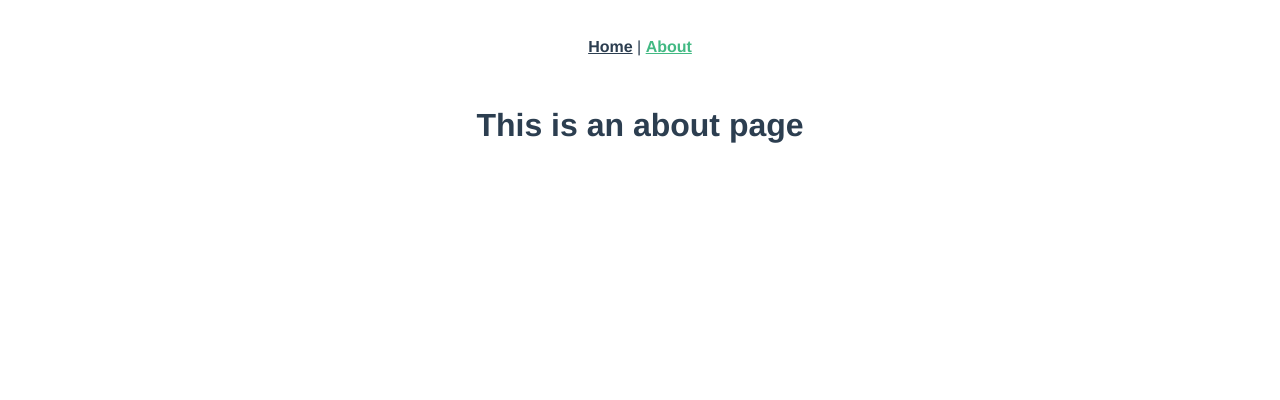
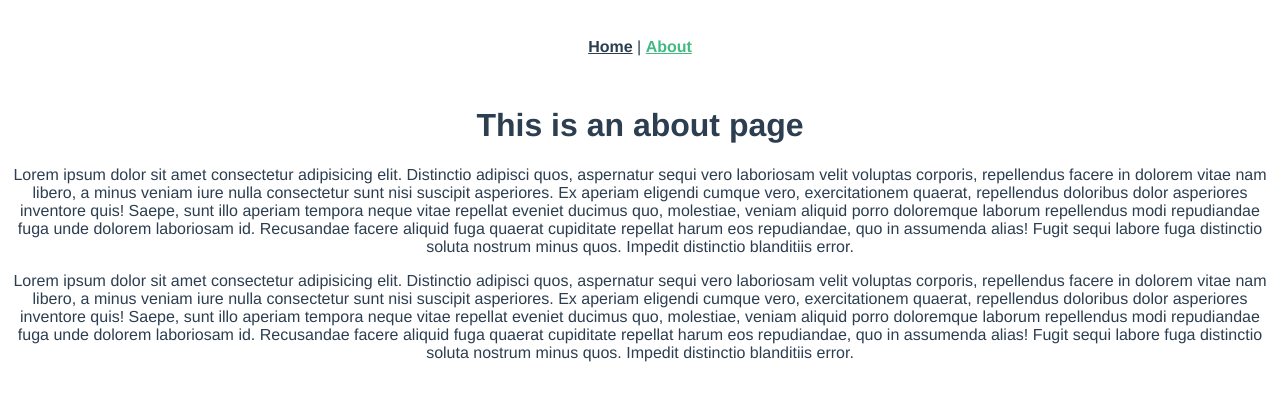
Before and after one commit to vanheaven-ui/vue-router, a Vue app: page /about in a window 1280 px wide. Shown: the top 400 px of the page. Built offline with nearby package versions, Linux system fonts and the light colour scheme.

Commit message:
Remove some boilerplate files and add placeholder content in views

```diff
--- a/src/components/HelloWorld.vue
+++ /dev/null
@@ -1,58 +0,0 @@
-<template>
-  <div class="hello">
-    <h1>{{ msg }}</h1>
-    <p>
-      For a guide and recipes on how to configure / customize this project,<br>
-      check out the
-      <a href="https://cli.vuejs.org" target="_blank" rel="noopener">vue-cli documentation</a>.
-    </p>
-    <h3>Installed CLI Plugins</h3>
-    <ul>
-      <li><a href="https://github.com/vuejs/vue-cli/tree/dev/packages/%40vue/cli-plugin-babel" target="_blank" rel="noopener">babel</a></li>
-      <li><a href="https://github.com/vuejs/vue-cli/tree/dev/packages/%40vue/cli-plugin-router" target="_blank" rel="noopener">router</a></li>
-    </ul>
-    <h3>Essential Links</h3>
-    <ul>
-      <li><a href="https://vuejs.org" target="_blank" rel="noopener">Core Docs</a></li>
-      <li><a href="https://forum.vuejs.org" target="_blank" rel="noopener">Forum</a></li>
-      <li><a href="https://chat.vuejs.org" target="_blank" rel="noopener">Community Chat</a></li>
-      <li><a href="https://twitter.com/vuejs" target="_blank" rel="noopener">Twitter</a></li>
-      <li><a href="https://news.vuejs.org" target="_blank" rel="noopener">News</a></li>
-    </ul>
-    <h3>Ecosystem</h3>
-    <ul>
-      <li><a href="https://router.vuejs.org" target="_blank" rel="noopener">vue-router</a></li>
-      <li><a href="https://vuex.vuejs.org" target="_blank" rel="noopener">vuex</a></li>
-      <li><a href="https://github.com/vuejs/vue-devtools#vue-devtools" target="_blank" rel="noopener">vue-devtools</a></li>
-      <li><a href="https://vue-loader.vuejs.org" target="_blank" rel="noopener">vue-loader</a></li>
-      <li><a href="https://github.com/vuejs/awesome-vue" target="_blank" rel="noopener">awesome-vue</a></li>
-    </ul>
-  </div>
-</template>
-
-<script>
-export default {
-  name: 'HelloWorld',
-  props: {
-    msg: String
-  }
-}
-</script>
-
-<!-- Add "scoped" attribute to limit CSS to this component only -->
-<style scoped>
-h3 {
-  margin: 40px 0 0;
-}
-ul {
-  list-style-type: none;
-  padding: 0;
-}
-li {
-  display: inline-block;
-  margin: 0 10px;
-}
-a {
-  color: #42b983;
-}
-</style>
--- a/src/views/About.vue
+++ b/src/views/About.vue
@@ -1,5 +1,31 @@
 <template>
   <div class="about">
     <h1>This is an about page</h1>
+    <p>
+      Lorem ipsum dolor sit amet consectetur adipisicing elit. Distinctio
+      adipisci quos, aspernatur sequi vero laboriosam velit voluptas corporis,
+      repellendus facere in dolorem vitae nam libero, a minus veniam iure nulla
+      consectetur sunt nisi suscipit asperiores. Ex aperiam eligendi cumque
+      vero, exercitationem quaerat, repellendus doloribus dolor asperiores
+      inventore quis! Saepe, sunt illo aperiam tempora neque vitae repellat
+      eveniet ducimus quo, molestiae, veniam aliquid porro doloremque laborum
+      repellendus modi repudiandae fuga unde dolorem laboriosam id. Recusandae
+      facere aliquid fuga quaerat cupiditate repellat harum eos repudiandae, quo
+      in assumenda alias! Fugit sequi labore fuga distinctio soluta nostrum
+      minus quos. Impedit distinctio blanditiis error.
+    </p>
+    <p>
+      Lorem ipsum dolor sit amet consectetur adipisicing elit. Distinctio
+      adipisci quos, aspernatur sequi vero laboriosam velit voluptas corporis,
+      repellendus facere in dolorem vitae nam libero, a minus veniam iure nulla
+      consectetur sunt nisi suscipit asperiores. Ex aperiam eligendi cumque
+      vero, exercitationem quaerat, repellendus doloribus dolor asperiores
+      inventore quis! Saepe, sunt illo aperiam tempora neque vitae repellat
+      eveniet ducimus quo, molestiae, veniam aliquid porro doloremque laborum
+      repellendus modi repudiandae fuga unde dolorem laboriosam id. Recusandae
+      facere aliquid fuga quaerat cupiditate repellat harum eos repudiandae, quo
+      in assumenda alias! Fugit sequi labore fuga distinctio soluta nostrum
+      minus quos. Impedit distinctio blanditiis error.
+    </p>
   </div>
 </template>
--- a/src/views/Home.vue
+++ b/src/views/Home.vue
@@ -1,18 +1,45 @@
 <template>
   <div class="home">
-    <img alt="Vue logo" src="../assets/logo.png">
-    <HelloWorld msg="Welcome to Your Vue.js App"/>
+    <h1>This is the Home page</h1>
+    <p>
+      Lorem ipsum dolor sit amet, consectetur adipisicing elit. Amet commodi
+      consequuntur cupiditate explicabo iste magni alias qui beatae consequatur
+      voluptates? Eius labore magnam, pariatur quidem voluptate, corrupti
+      exercitationem dolores facilis eos cupiditate rerum accusantium illo
+      repellat porro, rem architecto nisi consectetur. Voluptas quaerat
+      quibusdam aspernatur qui reiciendis? Iste quos recusandae, quod commodi
+      aliquid non quisquam fugiat tempora quae atque consectetur soluta ullam,
+      dolore corrupti ea eum accusantium laboriosam tenetur. Quibusdam
+      recusandae vero nulla ipsum excepturi molestias, laborum obcaecati sit
+      exercitationem asperiores autem impedit sed optio quia? Maxime, nobis
+      magni placeat commodi, voluptatibus dignissimos laudantium similique quas,
+      eum nisi voluptatum id!
+    </p>
+    <p>
+      Lorem ipsum dolor sit amet, consectetur adipisicing elit. Amet commodi
+      consequuntur cupiditate explicabo iste magni alias qui beatae consequatur
+      voluptates? Eius labore magnam, pariatur quidem voluptate, corrupti
+      exercitationem dolores facilis eos cupiditate rerum accusantium illo
+      repellat porro, rem architecto nisi consectetur. Voluptas quaerat
+      quibusdam aspernatur qui reiciendis? Iste quos recusandae, quod commodi
+      aliquid non quisquam fugiat tempora quae atque consectetur soluta ullam,
+      dolore corrupti ea eum accusantium laboriosam tenetur. Quibusdam
+      recusandae vero nulla ipsum excepturi molestias, laborum obcaecati sit
+      exercitationem asperiores autem impedit sed optio quia? Maxime, nobis
+      magni placeat commodi, voluptatibus dignissimos laudantium similique quas,
+      eum nisi voluptatum id!
+    </p>
   </div>
 </template>
 
 <script>
 // @ is an alias to /src
-import HelloWorld from '@/components/HelloWorld.vue'
+import HelloWorld from "@/components/HelloWorld.vue";
 
 export default {
-  name: 'Home',
+  name: "Home",
   components: {
-    HelloWorld
-  }
-}
+    HelloWorld,
+  },
+};
 </script>
```
